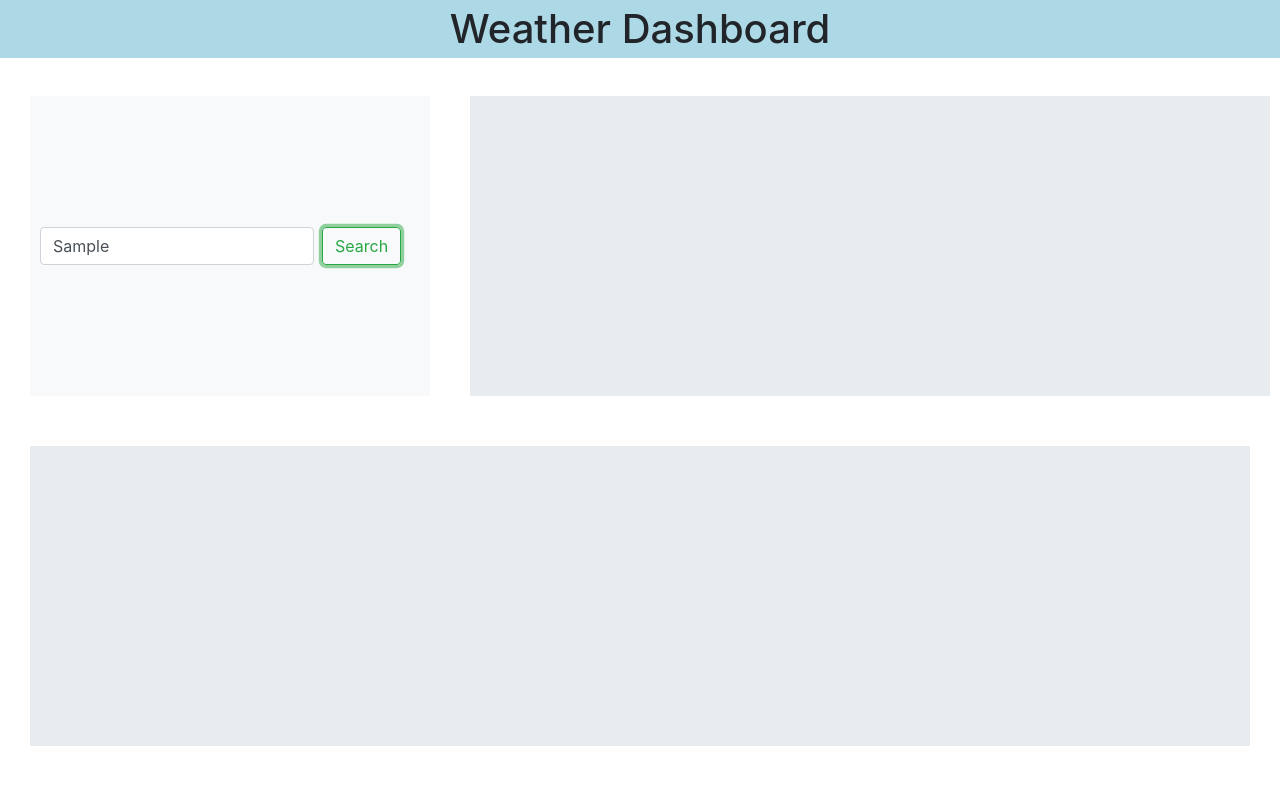
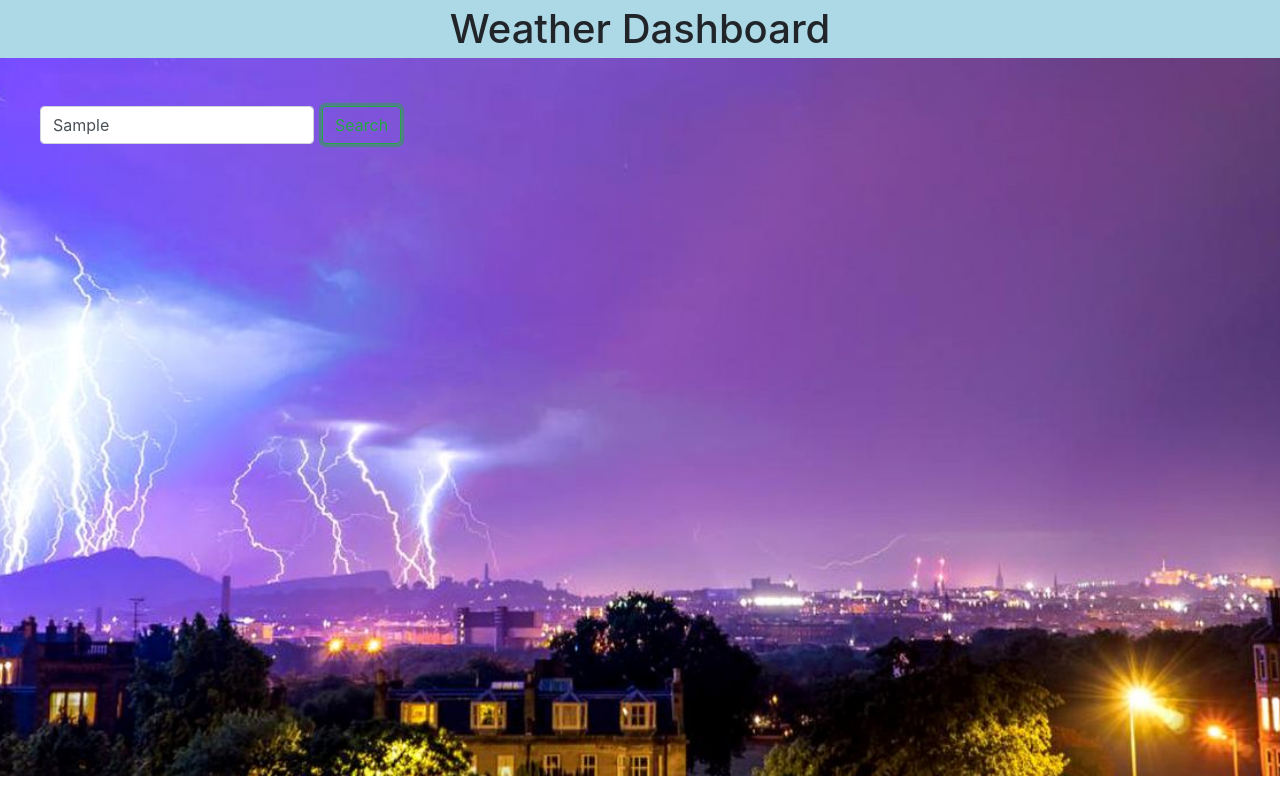
Before and after one commit to guptaria/Weather_Dashboard, a plain HTML site: page index.html in a window 1280 px wide. Both pictures are taken after typing "Sample" into the empty fields and a click on the button "Search". Drawn offline with nearby package versions, Linux system fonts and the light colour scheme; no server answers.

Commit message:
adding weather forcast code

```diff
--- a/Assets/script.js
+++ b/Assets/script.js
@@ -1,12 +1,15 @@
+var cityArray=JSON.parse(localStorage.getItem("cities")) || [];
 
 $(".button1").on("click", function (event) {
     event.preventDefault();
+
     var keyCount=0;
     var city = $("#city");
     var input_cityEl = $("#input_city").val();
     yourKey = "0ac03fde2ce68a22887f1b9d8af1d003";
     queryURL1 = "http://api.openweathermap.org/data/2.5/weather?q=" + input_cityEl + "&appid=" + yourKey + "&units=imperial";
-
+    $("#city").empty();
+    $("#containerForecast").empty();
     $.ajax({
         url: queryURL1,
         method: "GET"
@@ -22,7 +25,12 @@ $(".button1").on("click", function (event) {
         // h2El.text(input_cityEl);
          city.prepend(h2El);
          var currentName=response.name;
-         localStorage.setItem(keyCount,currentName );
+         cityArray.includes(currentName);
+         if(!cityArray.includes(currentName))
+         {
+             cityArray.push(currentName);
+         }
+         localStorage.setItem("cities",JSON.stringify(cityArray) );
 
         keyCount=keyCount+1;
        var image= (`<img src="https://openweathermap.org/img/wn/${response.weather[0].icon}@2x.png">`);
--- a/Assets/style.css
+++ b/Assets/style.css
@@ -4,7 +4,7 @@
     padding: 5px;
 }
 body{
-    background-image: url("Assets/image_weather.jpg");
+    background-image: url("./image_weather.jpg");
     /* background-size: 2000px; */
     min-height: 380px;
   /* Center and scale the image nicely */
@@ -32,7 +32,10 @@ body{
        padding: 10px;
        margin: 10px;
        margin-top: 30px;
+       background-color: transparent;
+
     }
+
  #container{
     display: flex;
     flex-wrap: wrap;
@@ -46,6 +49,9 @@ body{
     padding: 10px;
     padding-left: 10px;
     margin: 30px;
+    display:flex;
+    align-items: flex-start;
+    background-color: transparent !important;
 }
 /*
 .clearfix::after {
@@ -85,6 +91,7 @@ padding: 10px;
 padding-left: 10px;
 margin: 30px;
 margin-top: 20px;
+background-color: transparent;
 
 
 
@@ -94,10 +101,7 @@ margin-top: 20px;
      color:white;
 
  }
- .navbar{
-     padding-top: 10px;
 
- }
  p{
      padding-left: 10px;
 
```
Also changed, not shown: Assets/Thunderstorm.jpg (added).
